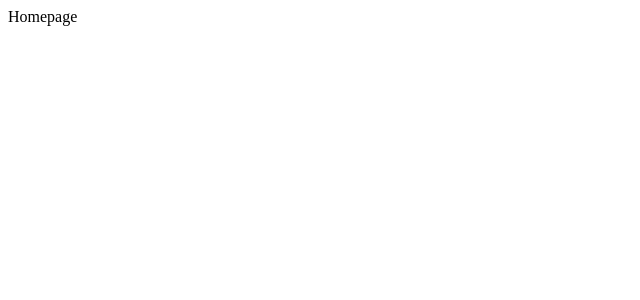
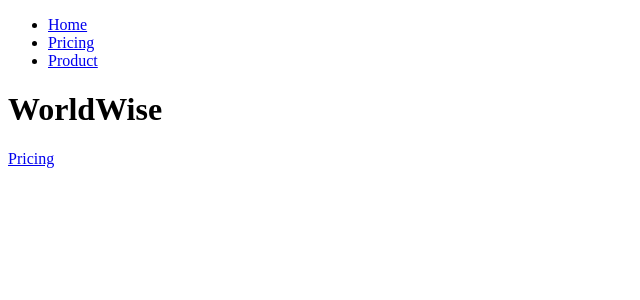
Before and after one commit to alinciprian/world-wise, a React (Vite) app: page / in a window 1280 px wide. Shown: the top 300 px of the page, without its empty margins (0-640 px from the left). Built offline with nearby package versions, Linux system fonts and the light colour scheme.

Commit message:
added nav

```diff
--- /dev/null
+++ b/src/components/PageNav.jsx
@@ -0,0 +1,21 @@
+import { NavLink } from 'react-router-dom';
+
+function PageNav() {
+  return (
+    <nav>
+      <ul>
+        <li>
+          <NavLink to="/">Home</NavLink>
+        </li>
+        <li>
+          <NavLink to="/pricing">Pricing</NavLink>
+        </li>
+        <li>
+          <NavLink to="/product">Product</NavLink>
+        </li>
+      </ul>
+    </nav>
+  );
+}
+
+export default PageNav;
--- a/src/pages/Homepage.jsx
+++ b/src/pages/Homepage.jsx
@@ -1,5 +1,14 @@
+import { Link } from 'react-router-dom';
+import PageNav from '../components/PageNav';
+
 function Homepage() {
-  return <div>Homepage</div>;
+  return (
+    <div>
+      <PageNav />
+      <h1>WorldWise</h1>
+      <Link to="/pricing">Pricing</Link>
+    </div>
+  );
 }
 
 export default Homepage;
--- a/src/pages/PageNotFound.jsx
+++ b/src/pages/PageNotFound.jsx
@@ -1,5 +1,12 @@
+import PageNav from '../components/PageNav';
+
 function PageNotFound() {
-  return <div>Not Found :(</div>;
+  return (
+    <div>
+      <PageNav />
+      Not Found :(
+    </div>
+  );
 }
 
 export default PageNotFound;
--- a/src/pages/Pricing.jsx
+++ b/src/pages/Pricing.jsx
@@ -1,6 +1,12 @@
+import PageNav from '../components/PageNav';
+
 function Pricing() {
-    return <div>Pricing</div>
+  return (
+    <div>
+      <PageNav />
+      Pricing
+    </div>
+  );
 }
 
-
-export default Pricing
+export default Pricing;
--- a/src/pages/Product.jsx
+++ b/src/pages/Product.jsx
@@ -1,5 +1,12 @@
+import PageNav from '../components/PageNav';
+
 function Product() {
-    return <div>Product</div>
+  return (
+    <div>
+      <PageNav />
+      Product
+    </div>
+  );
 }
 
-export default Product
+export default Product;
```
